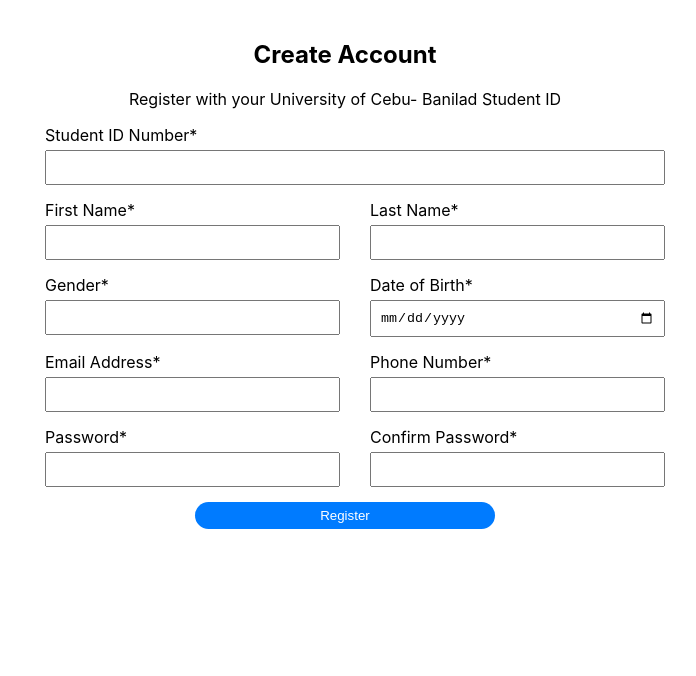
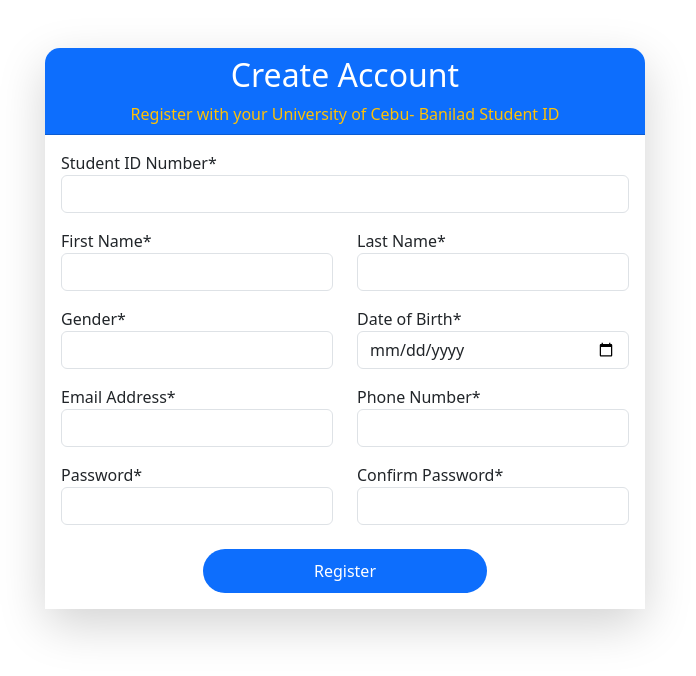
Before and after one commit to Louise-Goco/FlashAttend, a React (Create React App) app in the folder frontend/: page / in a window 1280 px wide. Shown: the top 676 px of the page, without its empty margins (295-991 px from the left). Built offline with nearby package versions, Linux system fonts and the light colour scheme.

Commit message:
Coding student registration module (In progress)

```diff
--- a/frontend/package.json
+++ b/frontend/package.json
@@ -7,6 +7,7 @@
     "@testing-library/jest-dom": "^6.9.1",
     "@testing-library/react": "^16.3.2",
     "@testing-library/user-event": "^13.5.0",
+    "bootstrap": "^5.3.8",
     "firebase": "^12.11.0",
     "react": "^19.2.4",
     "react-dom": "^19.2.4",
--- a/frontend/src/firebase/auth.js
+++ b/frontend/src/firebase/auth.js
@@ -0,0 +1,9 @@
+// frontend/src/firebase/auth.js
+import { getAuth, createUserWithEmailAndPassword } from "firebase/auth";
+import { app } from "./config";
+
+const auth = getAuth();
+
+export const registerUser = (email, password) => {
+  return createUserWithEmailAndPassword(auth, email, password);
+};
--- a/frontend/src/firebase/config.js
+++ b/frontend/src/firebase/config.js
@@ -19,3 +19,5 @@
 // Initialize Firebase
 const app = initializeApp(firebaseConfig);
 const analytics = getAnalytics(app);
+
+export { app };
--- a/frontend/src/firebase/userManagement.js
+++ b/frontend/src/firebase/userManagement.js
@@ -0,0 +1,19 @@
+import { getDatabase, ref, set } from "firebase/database";
+import { app } from "./config";
+
+const db = getDatabase(app);
+
+// Update: Now accepts 'uid' as a separate argument
+export const saveUserData = (uid, userData) => {
+  // Use 'uid' for the path so it matches your Security Rules
+  return set(ref(db, "users/" + uid), {
+    studentId: userData.studentId,
+    firstName: userData.firstName,
+    lastName: userData.lastName,
+    gender: userData.gender,
+    dob: userData.dob,
+    email: userData.email,
+    phone: userData.phone
+    // Do NOT include password here; it's already handled by Auth
+  });
+};
--- a/frontend/src/index.js
+++ b/frontend/src/index.js
@@ -3,6 +3,7 @@
 import './index.css';
 import App from './App';
 import reportWebVitals from './reportWebVitals';
+import 'bootstrap/dist/css/bootstrap.min.css';
 
 const root = ReactDOM.createRoot(document.getElementById('root'));
 root.render(
--- a/frontend/src/pages/Register.js
+++ b/frontend/src/pages/Register.js
@@ -1,6 +1,9 @@
 // frontend/src/pages/Register.js
 import React, { useState } from "react";
-import "../styles/register.css";
+import 'bootstrap/dist/css/bootstrap.min.css';
+import "../styles/register.css"; // optional
+import { registerUser } from "../firebase/auth";
+import { saveUserData } from "../firebase/userManagement";
 
 const Register = () => {
   const [formData, setFormData] = useState({
@@ -15,135 +18,187 @@
     confirmPassword: "",
   });
 
+  const [message, setMessage] = useState({ type: "", text: "" });
+
   const handleChange = (e) => {
     setFormData({ ...formData, [e.target.name]: e.target.value });
   };
 
-  const handleSubmit = (e) => {
+  const handleSubmit = async (e) => {
     e.preventDefault();
-    // TODO: connect to auth.js / userManagement.js for Firebase
-    console.log(formData);
+
+    // 1. Password match check
+    if (formData.password !== formData.confirmPassword) {
+      setMessage({ type: "danger", text: "Passwords do not match!" });
+      return;
+    }
+
+    try {
+      // 2. Register in Firebase Auth (returns the user object)
+      const userCredential = await registerUser(formData.email, formData.password);
+      const user = userCredential.user; // Extract the user object
+
+      // 3. Save other user data in Database using the UID
+      // Make sure your saveUserData function is updated to accept (uid, data)
+      await saveUserData(user.uid, formData);
+
+      // 4. Success notification
+      setMessage({ type: "success", text: "Registration successful!" });
+
+      // 5. Clear the form
+      setFormData({
+        studentId: "",
+        firstName: "",
+        lastName: "",
+        gender: "",
+        dob: "",
+        email: "",
+        phone: "",
+        password: "",
+        confirmPassword: "",
+      });
+
+    } catch (error) {
+      // Catches errors from both registration AND saving data
+      setMessage({ type: "danger", text: error.message });
+    }
   };
 
   return (
-    <div style={{ maxWidth: "600px", margin: "0 auto", padding: "20px" }}>
-      <h2 style={{ textAlign: "center" }}>Create Account</h2>
-      <p style={{ textAlign: "center" }}>
+    <div
+      className="card mx-auto mt-5 shadow-lg"
+      style={{ maxWidth: "600px", borderRadius: "15px", border: "none" }}
+    >
+      <div
+        className="card-header text-center"
+        style={{ backgroundColor: "#0d6efd", color: "white", borderRadius: "15px 15px 0 0" }}
+      >
+        <h2>Create Account</h2>
+        <p className="mb-0" style={{ color: "#ffc107" }}>
           Register with your University of Cebu- Banilad Student ID
         </p>
+      </div>
+
+      <div className="card-body bg-white">
+        {message.text && (
+          <div className={`alert alert-${message.type}`} role="alert">
+            {message.text}
+          </div>
+        )}
+
         <form onSubmit={handleSubmit}>
           {/* Student ID */}
-        <div style={{ marginBottom: "15px" }}>
+          <div className="mb-3">
             <label>Student ID Number*</label>
             <input
               type="text"
               name="studentId"
               value={formData.studentId}
               onChange={handleChange}
-            style={{ width: "100%", padding: "8px", marginTop: "5px" }}
+              className="form-control"
               required
             />
           </div>
 
           {/* First and Last Name */}
-        <div className="form-row">
-          <div>
+          <div className="row mb-3">
+            <div className="col">
               <label>First Name*</label>
               <input
                 type="text"
                 name="firstName"
                 value={formData.firstName}
                 onChange={handleChange}
-              style={{ width: "100%", padding: "8px", marginTop: "5px" }}
+                className="form-control"
                 required
               />
             </div>
-          <div>
+            <div className="col">
               <label>Last Name*</label>
               <input
                 type="text"
                 name="lastName"
                 value={formData.lastName}
                 onChange={handleChange}
-              style={{ width: "100%", padding: "8px", marginTop: "5px" }}
+                className="form-control"
                 required
               />
             </div>
           </div>
 
           {/* Gender and Date of Birth */}
-        <div className="form-row">
-          <div>
+          <div className="row mb-3">
+            <div className="col">
               <label>Gender*</label>
               <input
                 type="text"
                 name="gender"
                 value={formData.gender}
                 onChange={handleChange}
-              style={{ width: "100%", padding: "8px", marginTop: "5px" }}
+                className="form-control"
                 required
               />
             </div>
-          <div>
+            <div className="col">
               <label>Date of Birth*</label>
               <input
                 type="date"
                 name="dob"
                 value={formData.dob}
                 onChange={handleChange}
-              style={{ width: "100%", padding: "8px", marginTop: "5px" }}
+                className="form-control"
                 required
               />
             </div>
           </div>
 
           {/* Email and Phone */}
-        <div className="form-row">
-          <div>
+          <div className="row mb-3">
+            <div className="col">
               <label>Email Address*</label>
               <input
                 type="email"
                 name="email"
                 value={formData.email}
                 onChange={handleChange}
-              style={{ width: "100%", padding: "8px", marginTop: "5px" }}
+                className="form-control"
                 required
               />
             </div>
-          <div>
+            <div className="col">
               <label>Phone Number*</label>
               <input
                 type="tel"
                 name="phone"
                 value={formData.phone}
                 onChange={handleChange}
-              style={{ width: "100%", padding: "8px", marginTop: "5px" }}
+                className="form-control"
                 required
               />
             </div>
           </div>
 
           {/* Password and Confirm Password */}
-        <div className="form-row">
-          <div>
+          <div className="row mb-4">
+            <div className="col">
               <label>Password*</label>
               <input
                 type="password"
                 name="password"
                 value={formData.password}
                 onChange={handleChange}
-              style={{ width: "100%", padding: "8px", marginTop: "5px" }}
+                className="form-control"
                 required
               />
             </div>
-          <div>
+            <div className="col">
               <label>Confirm Password*</label>
               <input
                 type="password"
                 name="confirmPassword"
                 value={formData.confirmPassword}
                 onChange={handleChange}
-              style={{ width: "100%", padding: "8px", marginTop: "5px" }}
+                className="form-control"
                 required
               />
             </div>
@@ -152,22 +207,21 @@
           {/* Submit Button */}
           <button
             type="submit"
+            className="btn w-50 d-block mx-auto"
             style={{
-            width: "50%",
-            padding: "6px 12px",
-            backgroundColor: "#007bff",
+              backgroundColor: "#0d6efd",
               color: "white",
+              borderRadius: "25px",
               border: "none",
-            cursor: "pointer",
-            borderRadius: "20px",  // round edges
-            display: "block",      // center the button
-            margin: "0 auto",      // horizontal centering
+              padding: "10px 0",
+              fontWeight: "500",
             }}
           >
             Register
           </button>
         </form>
       </div>
+    </div>
   );
 };
 
```
Also changed, not shown: 1 other file (tests, documents, lock files or other folders). Lines whose indentation alone changed are shown as unchanged.
